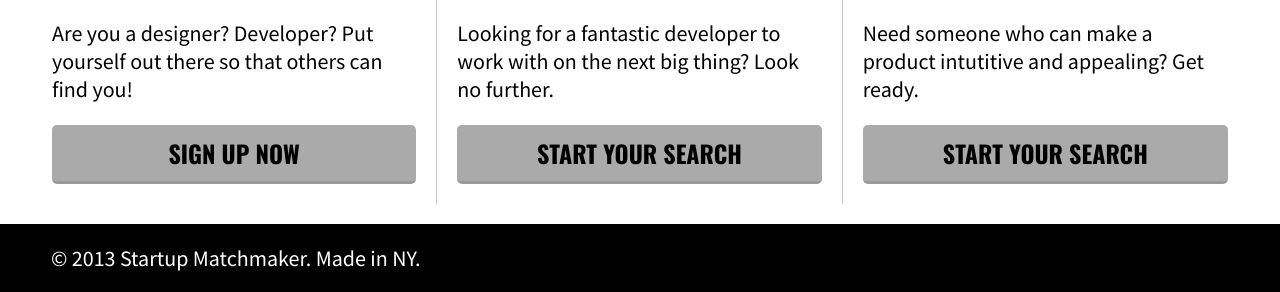
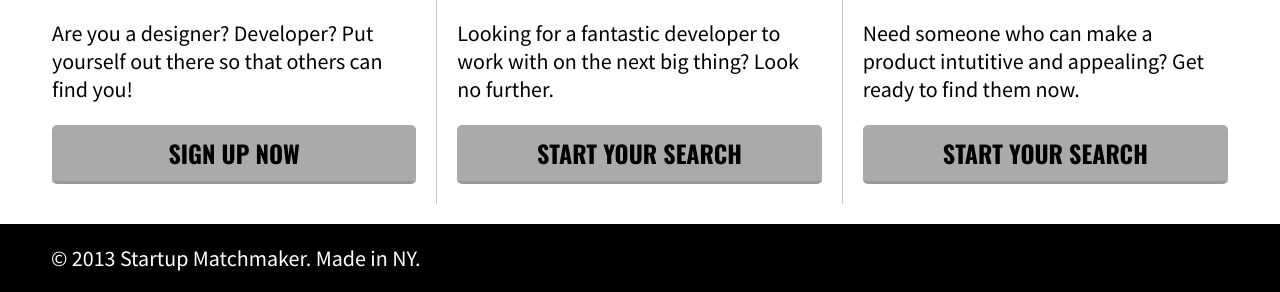
Before and after one commit to AngusJack/startup_matchmaker, a plain HTML site: page index.html in a window 1280 px wide. Shown: the part 725-1017 px from the top of the page. Drawn offline with nearby package versions, Linux system fonts and the light colour scheme.

Commit message:
extended some teaser text

```diff
--- a/index.html
+++ b/index.html
@@ -62,7 +62,7 @@
 
 				<li class="teasers-block">
 				<h2>Find a Designer</h2>
-				<p>Need someone who can make a product intutitive and appealing? Get ready.</p>
+				<p>Need someone who can make a product intutitive and appealing? Get ready to find them now.</p>
 				<a class="cta cta-grey" href="#">Start your search</a>
 				</li>
 			</ul>
```
